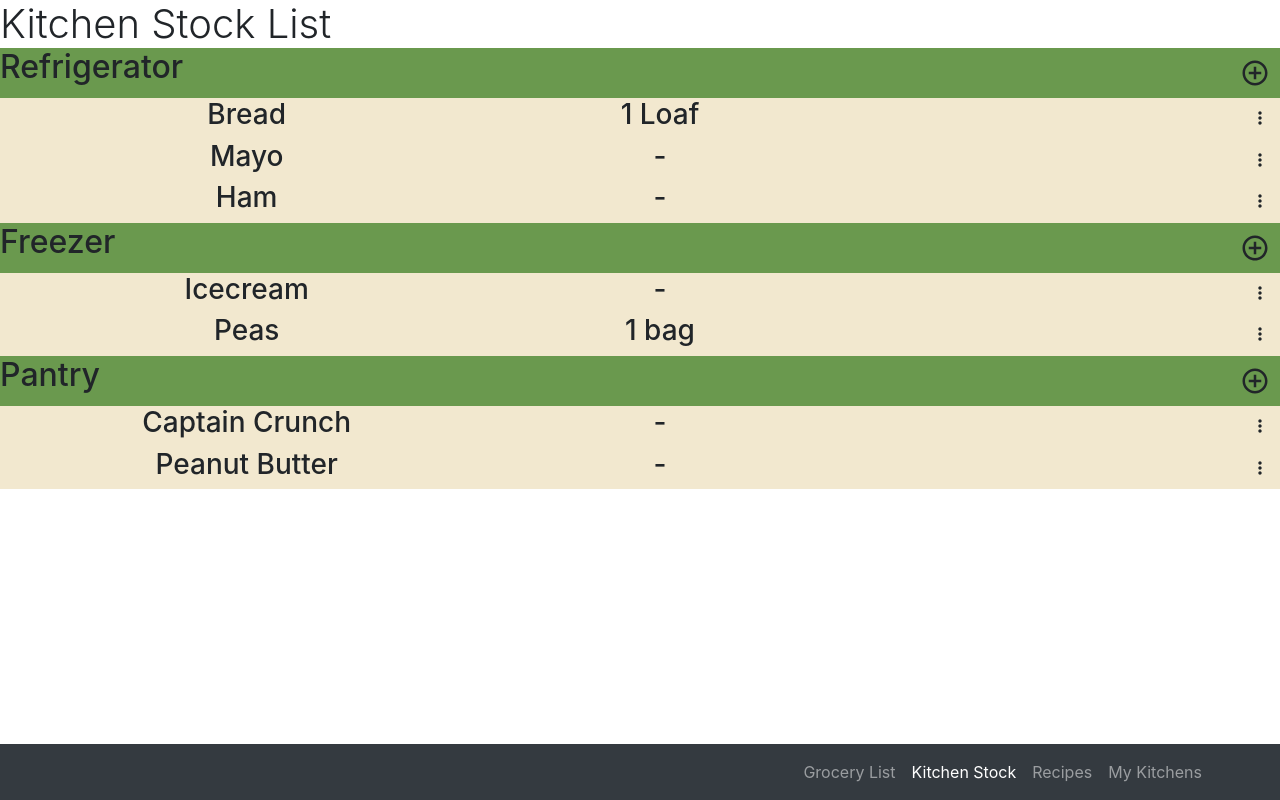
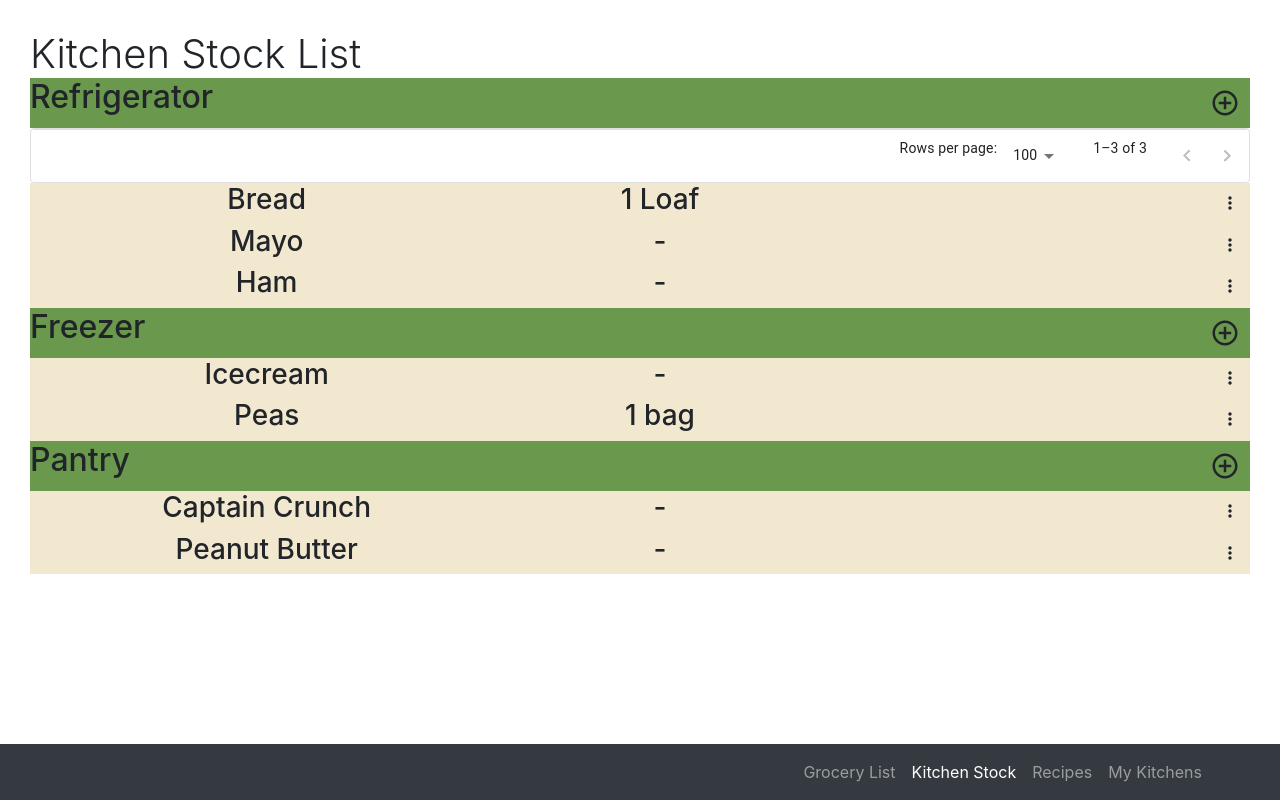
Before and after one commit to lucasoooooo/Kitchen-Kompanian, a React (Create React App) app in the folder kitch-komp/: page /kitchenStock in a window 1280 px wide. Built offline with nearby package versions, Linux system fonts and the light colour scheme.

Commit message:
Added Datagrid

```diff
--- a/kitch-komp/src/components/KitchenStock.jsx
+++ b/kitch-komp/src/components/KitchenStock.jsx
@@ -1,12 +1,14 @@
 import React from "react";
 import AddCircleOutlineIcon from '@mui/icons-material/AddCircleOutline';
 import MoreHorizIcon from '@mui/icons-material/MoreHoriz';
-import { Input } from "@mui/material";
+// import { Input } from "@mui/material";
+import { DataGrid } from '@mui/x-data-grid';
 
 function KitchenStock() {
   // These food items will later come from useState's
   // TODO: Remove these
-  const refrig_things = [{name:"Bread", qty:"1 Loaf"}, {name:"Mayo", qty:"-"}, {name:"Ham",qty:"-"}]
+  const refrig_things =
+  [{name:"Bread", qty:"1 Loaf", id:1}, {name:"Mayo", qty:"-", id:2}, {name:"Ham",qty:"-", id:3}]
   const freezer_things = [{name:"Icecream", qty:"-"}, {name:"Peas", qty:"1 bag"}]
   const pantry_things = [{name:"Captain Crunch", qty:"-"}, {name:"Peanut Butter", qty:"-"}]
   const [edit, setEdit] = React.useState(false)
@@ -41,14 +43,29 @@ function KitchenStock() {
   function flipAdd(){
     setAdd(prev => !prev)
   }
+  const columns = [{field:"name", headerName: "name", width:150},{field:"qty", headerName:"qty", width:150}];
   return (
     <div className="kitchenStock">
+
       {!edit && !add && <div className="list">
           <h1 className="font-weight-light">Kitchen Stock List</h1>
         <nav className="kitchen-stock-headers">
             <h2>Refrigerator</h2>
+
             <AddCircleOutlineIcon className="add-sign" onClick={flipAdd}/>
         </nav>
+        <DataGrid
+              // components = {{Toolbar: QuickSearchToolBar}}
+              // getRowId={(r) => r.DT_RowId}
+              columns={columns}
+              rows={refrig_things}
+              // rowsHeight={10}
+              // pageSize={100}
+              // filterMode="server"
+              // ItemsSource="{Binding Clients.RowItems}"
+              // // onFilterModelChange={onFilterChange}
+              // // loading={loading}
+        />
         <ul>
             {/* <li>Name     QTY</li> */}
             {refrig_element}
--- a/kitch-komp/src/index.css
+++ b/kitch-komp/src/index.css
@@ -30,6 +30,7 @@ a:hover {
 
 .kitchenStock{
   margin: 0;
+  padding: 30px;
 }
 .kitchen-stock-headers{
 
```
